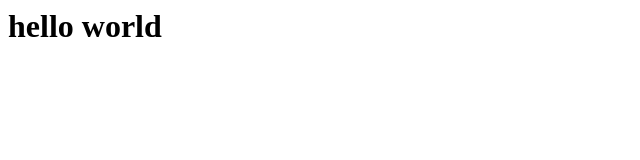
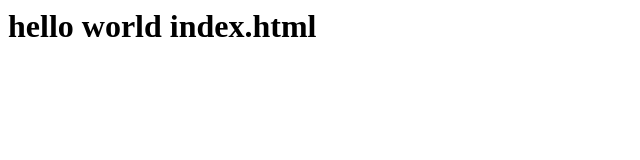
Before and after one commit to chayh414/hello-world, a plain HTML site: page index.html in a window 1280 px wide. Shown: the whole page, without its empty margins (0-640 px from the left). Drawn offline with Linux system fonts and the light colour scheme.

Commit message:
Update index.html 수정
Update index.html 수정

```diff
--- a/index.html
+++ b/index.html
@@ -1 +1 @@
-<h1> hello world</h1>
+<h1> hello world index.html</h1>
```
